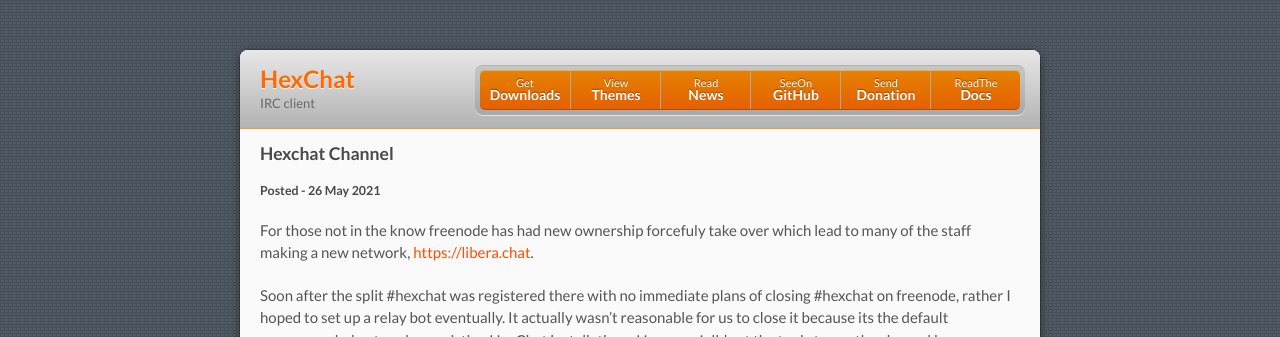
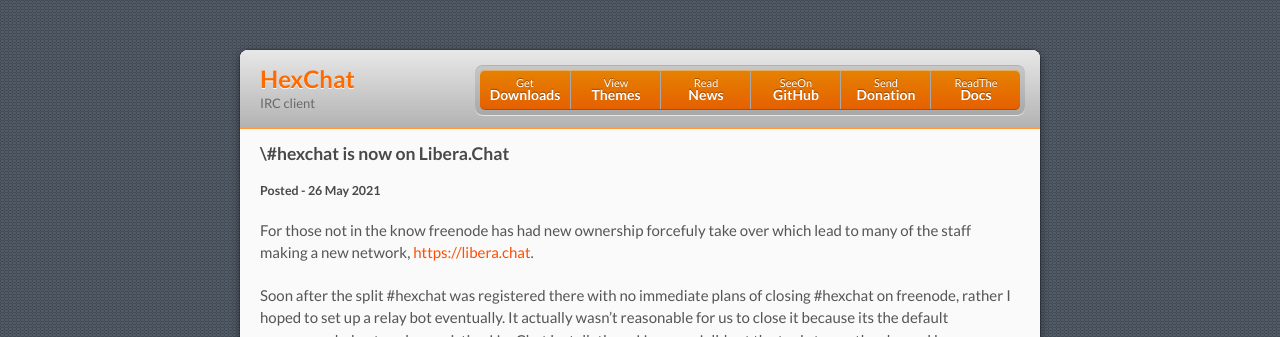
Before and after one commit to hexchat/hexchat.github.com, a Jekyll site: the page built from _posts/2021-05-26-hexchat-channel.md, in a window 1280 px wide. Shown: the top 337 px of the page. Built offline with Jekyll 4.4.1, drawn with Linux system fonts in a browser that asks for light colours.

Commit message:
Maybe fix title

```diff
--- a/_posts/2021-05-26-hexchat-channel.md
+++ b/_posts/2021-05-26-hexchat-channel.md
@@ -1,6 +1,6 @@
 ---
 layout: post
-title: #hexchat is now on Libera.Chat
+title: \#hexchat is now on Libera.Chat
 ---
 
 For those not in the know freenode has had new ownership forcefuly take over which lead to many of the staff making a new network, [https://libera.chat](Libera.Chat).
```
